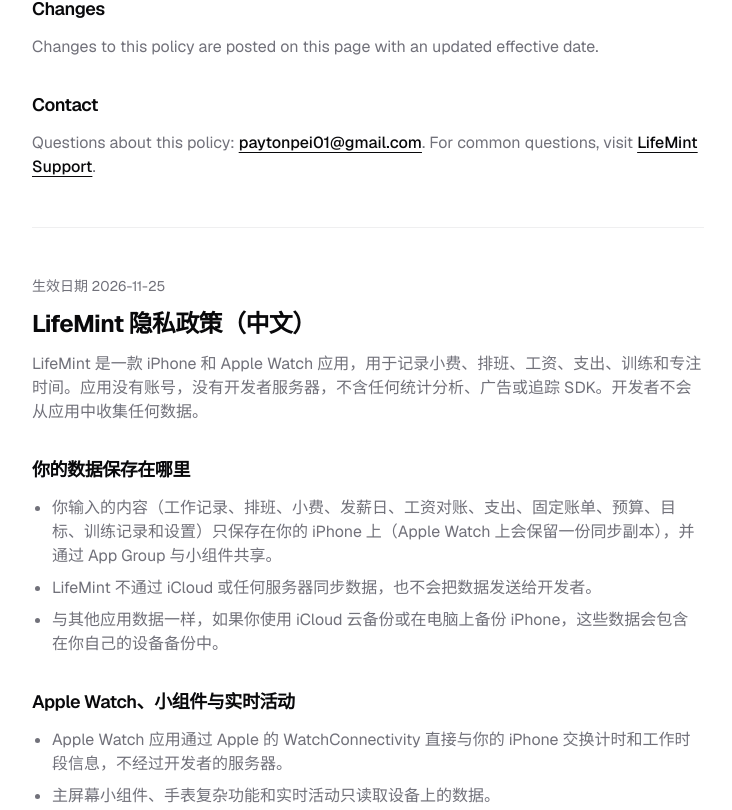
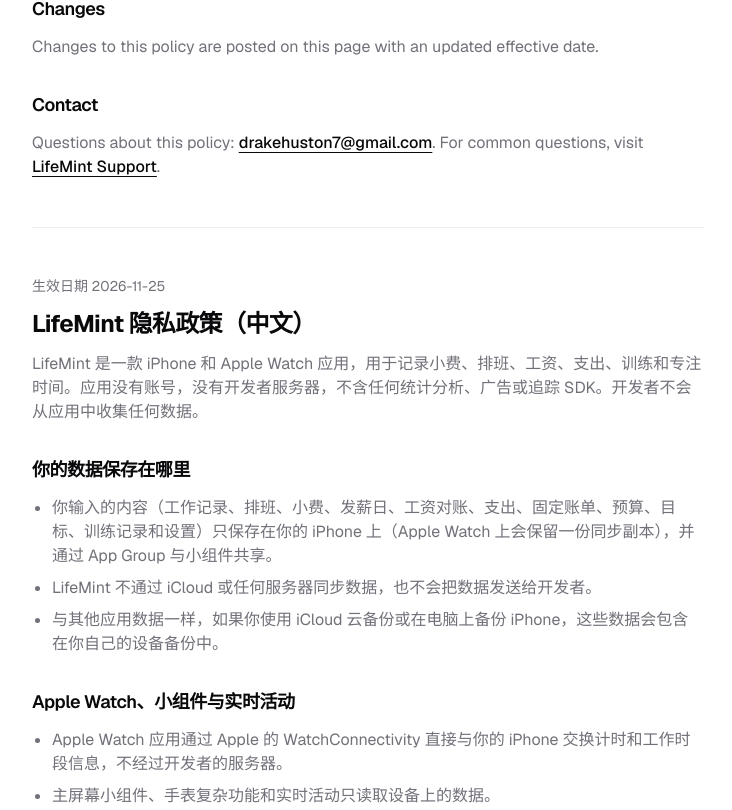
Before and after one commit to mammut001/resume, a Next.js app: page /lifemint/privacy in a window 1280 px wide. Shown: the part 1770-2580 px from the top of the page, without its empty margins (272-1004 px from the left). Built offline with nearby package versions, Linux system fonts and the light colour scheme.

Commit message:
LifeMint pages: use the app's feedback email for contact (#29)

```diff
--- a/src/app/lifemint/privacy/page.tsx
+++ b/src/app/lifemint/privacy/page.tsx
@@ -6,7 +6,8 @@ import {
   Section,
   TextLink,
 } from "@/components/app-docs";
-import { RESUME_DATA } from "@/data/resume-data";
+/** The address LifeMint's Send Feedback button uses (AppConstants.feedbackEmail in the app). */
+const LIFEMINT_EMAIL = "drakehuston7@gmail.com";
 
 const EFFECTIVE_DATE = "2026-11-25";
 
@@ -20,7 +21,7 @@ export const metadata: Metadata = {
 };
 
 export default function LifeMintPrivacyPage() {
-  const email = RESUME_DATA.contact.email;
+  const email = LIFEMINT_EMAIL;
 
   return (
     <AppDocPage
--- a/src/app/lifemint/support/page.tsx
+++ b/src/app/lifemint/support/page.tsx
@@ -7,7 +7,8 @@ import {
   Section,
   TextLink,
 } from "@/components/app-docs";
-import { RESUME_DATA } from "@/data/resume-data";
+/** The address LifeMint's Send Feedback button uses (AppConstants.feedbackEmail in the app). */
+const LIFEMINT_EMAIL = "drakehuston7@gmail.com";
 
 const EFFECTIVE_DATE = "2026-11-25";
 
@@ -21,7 +22,7 @@ export const metadata: Metadata = {
 };
 
 export default function LifeMintSupportPage() {
-  const email = RESUME_DATA.contact.email;
+  const email = LIFEMINT_EMAIL;
 
   return (
     <AppDocPage
```
